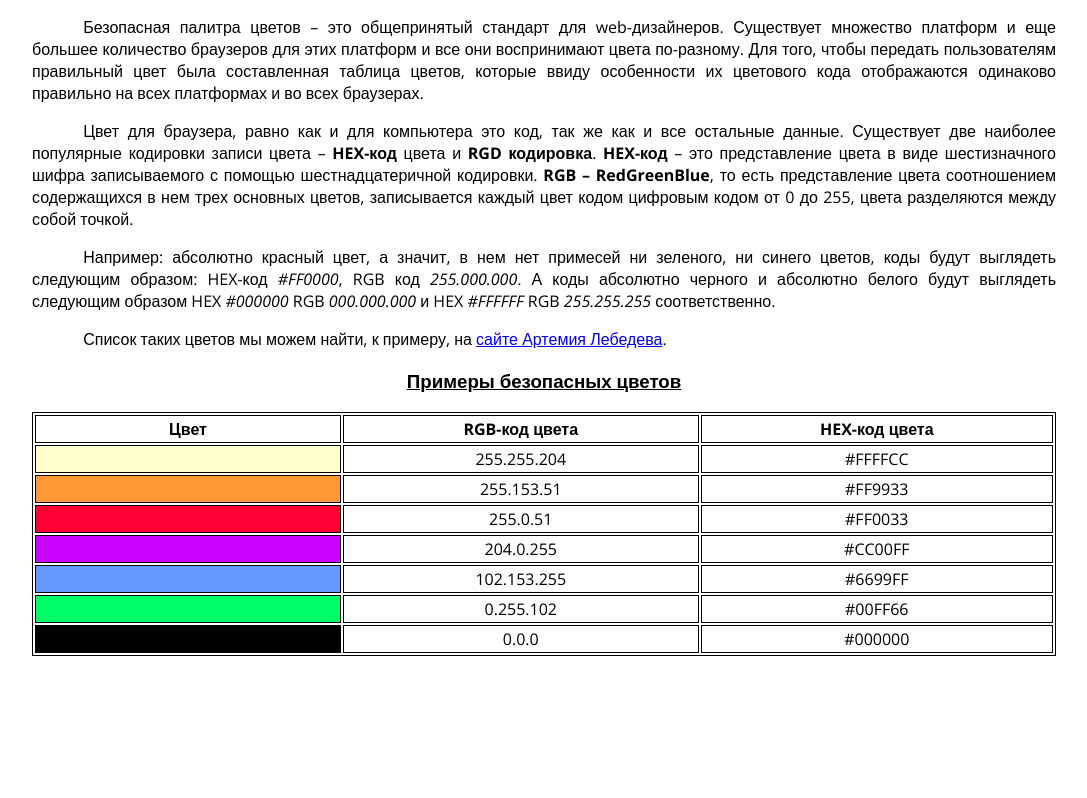
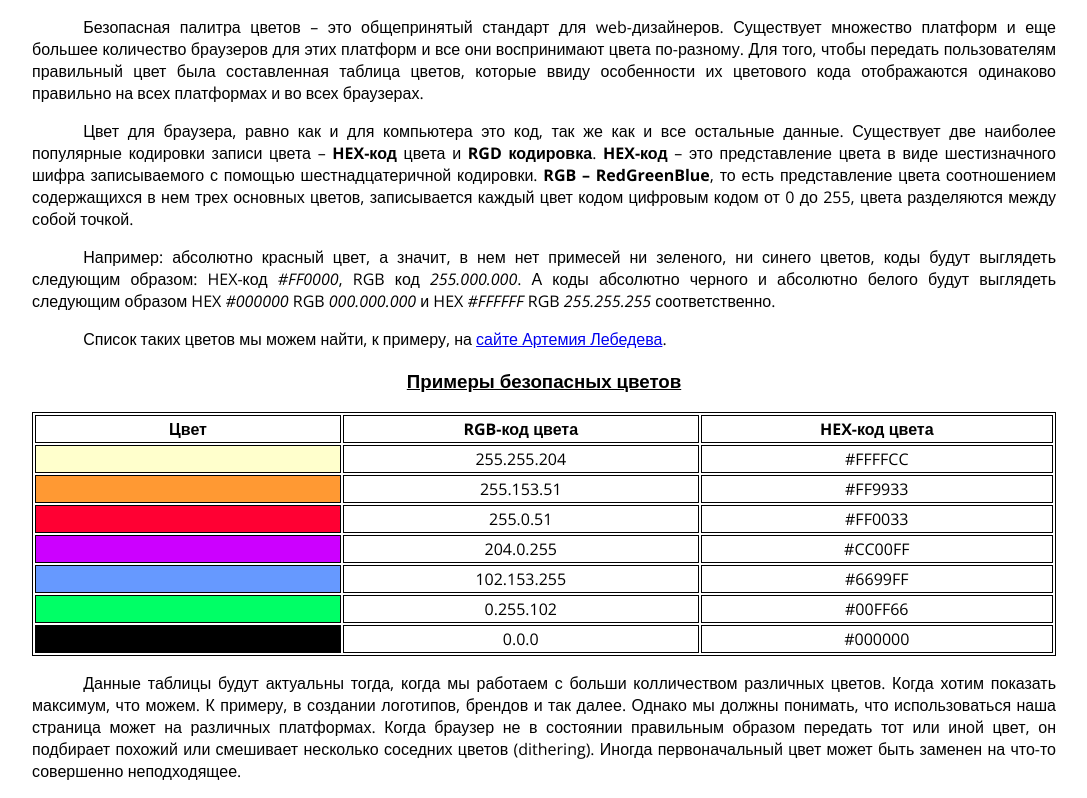
Before and after one commit to Makatan19/Maksim_Palyshenkau_new, a plain HTML site: page home3/dop3/safe.html in a window 1280 px wide. Shown: the part 114-912 px from the top of the page, without its empty margins (96-1183 px from the left). Before the commit the page ends 800 px from the top, so only its background shows below. Drawn offline with nearby package versions, Linux system fonts and the light colour scheme.

Commit message:
add dop3

```diff
--- a/home3/dop3/safe.html
+++ b/home3/dop3/safe.html
@@ -86,6 +86,14 @@
                 <td>#000000</td>
             </tr>
         </table>
+    <p>
+        Данные таблицы будут актуальны тогда, когда мы работаем с больши колличеством различных цветов.
+        Когда хотим показать максимум, что можем. К примеру, в создании логотипов, брендов и так далее.
+        Однако мы должны понимать, что использоваться наша страница может на различных платформах.
+        Когда браузер не в состоянии правильным образом передать тот или иной цвет, он подбирает
+        похожий или смешивает несколько соседних цветов (dithering). Иногда первоначальный цвет может быть
+        заменен на что-то совершенно неподходящее.
+    </p>
 
 </body>
 </html>
```
